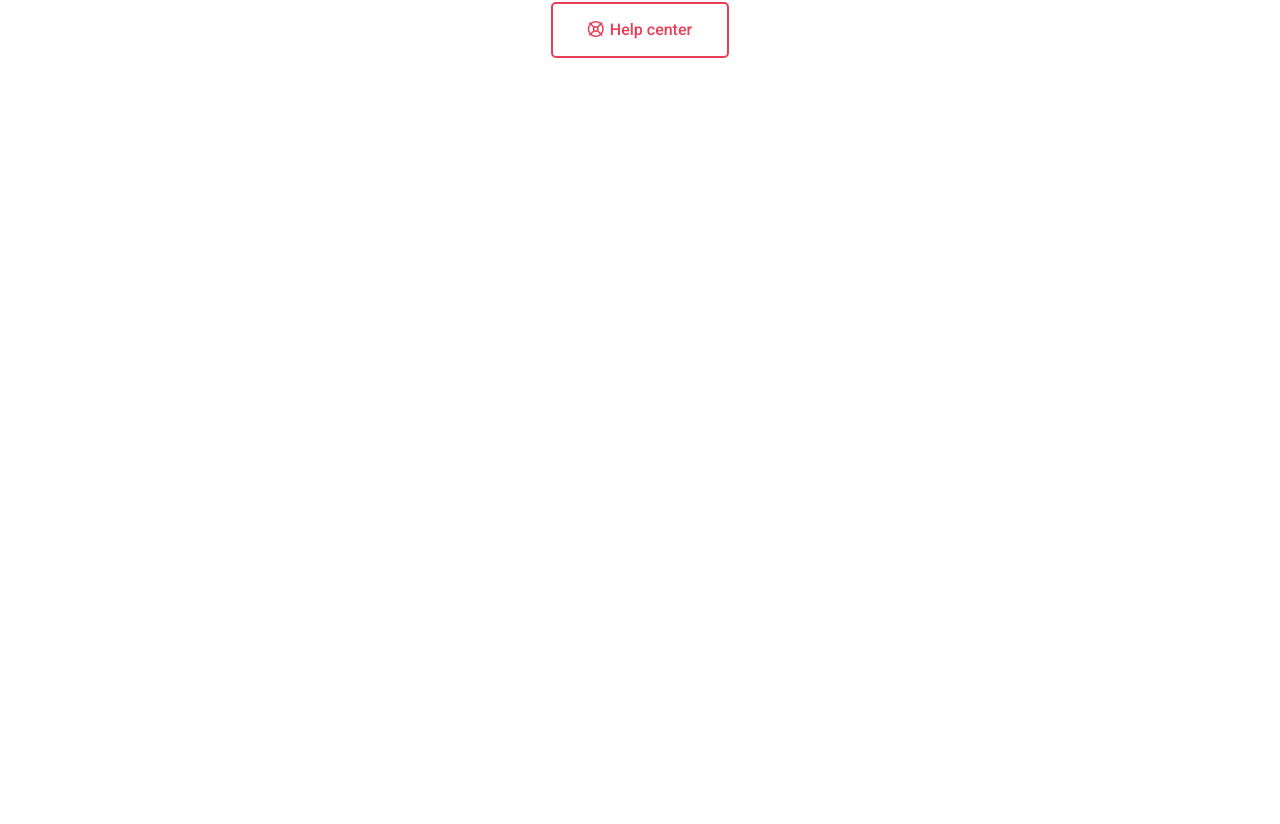
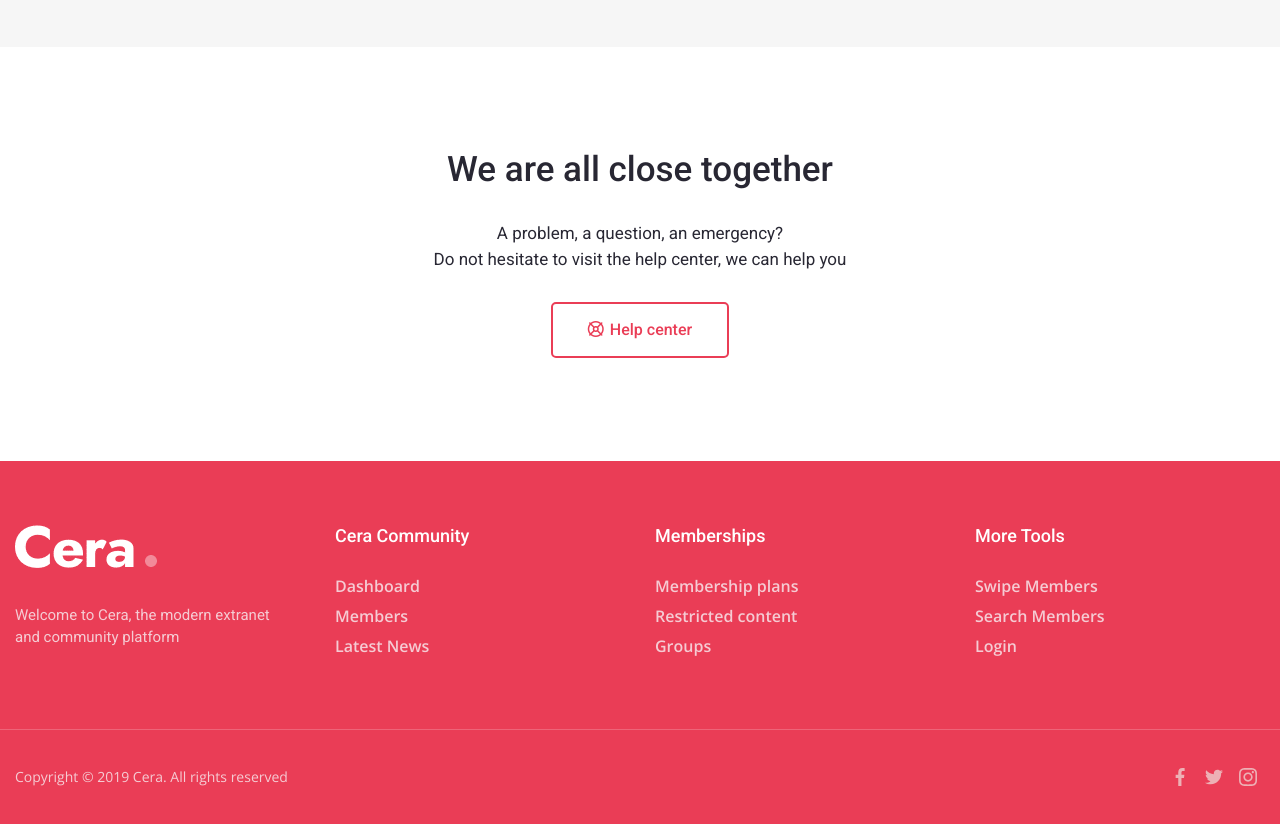
Before and after one commit to Abdul-Wahab-318/Cera, a React (Create React App) app: page / in a window 1280 px wide. Shown: the part 1200-2024 px from the top of the page. Before the commit the page ends 1361 px from the top, so only its background shows below. Built offline with nearby package versions, Linux system fonts and the light colour scheme.

Commit message:
completes active member page

```diff
--- a/src/pages/memberProfile/MemberProfile.css
+++ b/src/pages/memberProfile/MemberProfile.css
@@ -126,7 +126,7 @@
 
 /*-- PROFILE NAVBAR CONTENT   PROFILE NAVBAR CONTENT --*/
 .profile-navbar-content{
-    height: 500px;
+    height: 800px;
     background-color: var(--sectionBg);
 }
 
--- a/src/pages/memberProfile/MemberProfile.js
+++ b/src/pages/memberProfile/MemberProfile.js
@@ -96,6 +96,11 @@ function MemberProfile() {
                 <section className="help-center-parent">
                     <HelpCenter/>
                 </section>
+
+                <footer>
+                    <Footer/>
+                </footer>
+
             </div>
         </div>
     )
```
